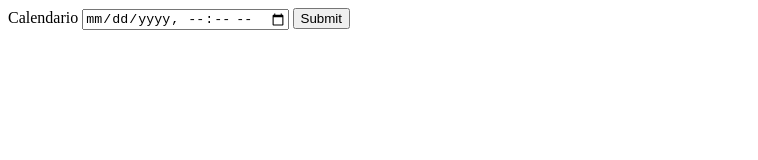
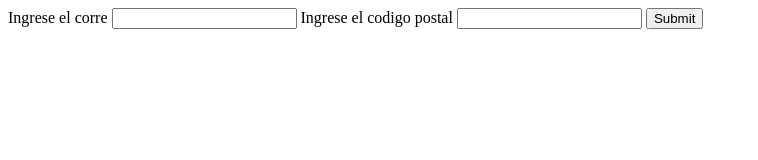
Before and after one commit to ElMalandrito/HTML-y-CSS, a plain HTML site: page index.html in a window 1280 px wide. Shown: the whole page, without its empty margins (0-758 px from the left). Drawn offline with Linux system fonts and the light colour scheme.

Commit message:
Atributo auto completado y required

```diff
--- a/index.html
+++ b/index.html
@@ -9,36 +9,23 @@
 
 <body>
     <main>
-        <!-- <section>
+
+
+        <form action="">
+            <label for="email">
+                <span>Ingrese el corre</span>
+                <input type="email" id="email" name="email" autocomplete="email" required>
+            </label>
+
+
             <form action="">
-                <label for="hora">
-                    <span>Hora</span>
-                    <input type="time" id="hora" name="hora">
-                </label>
-                <label for="dia">
-                    <span>Dia</span>
-                    <input type="date" id="dia" name="dia">
-                </label>
-                <label for="semana">
-                    <span>Semana</span>
-                    <input type="week" id="semana" name="semana">
-                </label>
-                <label for="mes">
-                    <span>Mes</span>
-                    <input type="month" id="mes" name="mes">
+                <label for="cp">
+                    <span>Ingrese el codigo postal</span>
+                    <input type="cp" id="cp" name="cp" autocomplete="postal-code" required>
                 </label>
                 <input type="submit">
+
             </form>
-        </section>-->
-
-        <form action="">
-            <label for="calendario">
-                <span>Calendario</span>
-                <input type="datetime-local" id="calendario" name="calendario">
-            </label>
-            <input type="submit">
-
-        </form>
     </main>
 </body>
 
```
